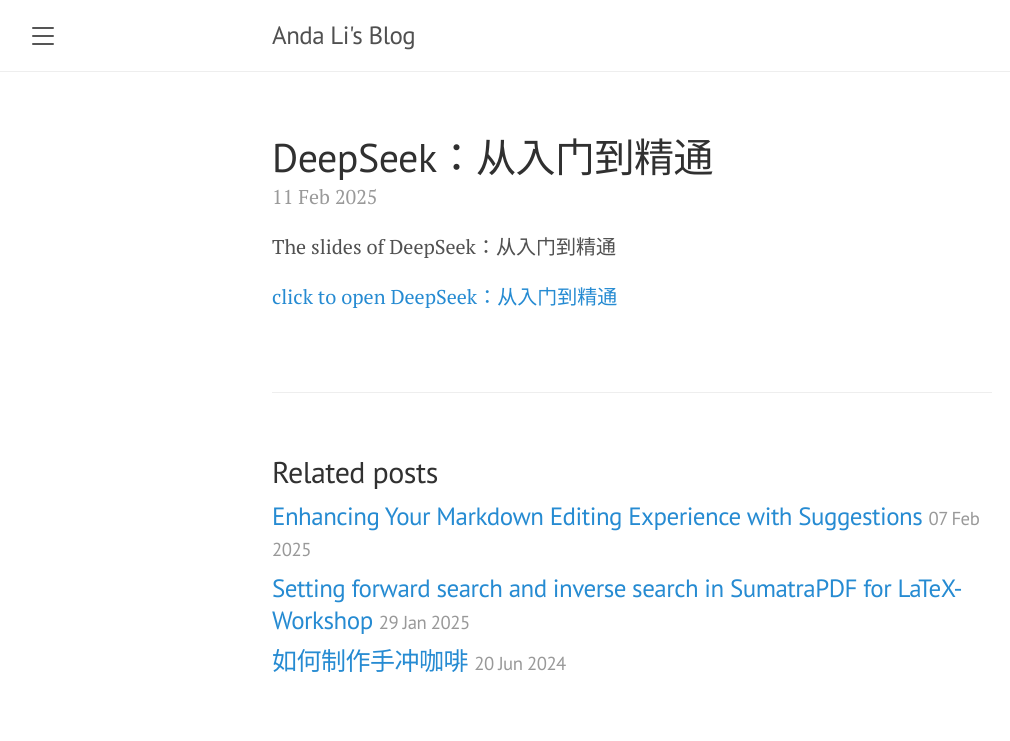
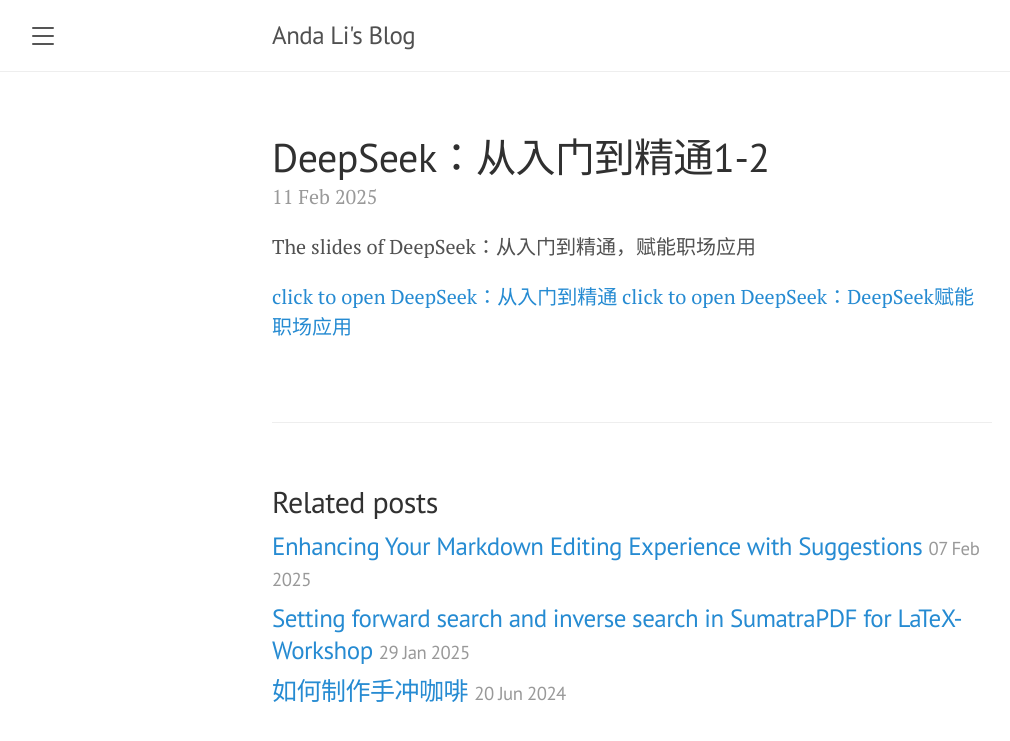
Before and after one commit to andali89/blog, a Jekyll site: the page built from _posts/2025-02-11-deepseek-learning.md, in a window 1280 px wide. Shown: the top 741 px of the page, without its empty margins (8-1018 px from the left). Built offline with Jekyll 4.4.1, drawn with Linux system fonts in a browser that asks for light colours.

Commit message:
update posts

```diff
--- a/_posts/2025-02-11-deepseek-learning.md
+++ b/_posts/2025-02-11-deepseek-learning.md
@@ -1,9 +1,10 @@
 ---
 layout: post
-title: DeepSeek：从入门到精通
+title: DeepSeek：从入门到精通1-2
 ---
 
-The slides of DeepSeek：从入门到精通
+The slides of DeepSeek：从入门到精通，赋能职场应用
 <!-- readmore -->
 
 [click to open DeepSeek：从入门到精通]({{ site.baseurl}}/assets/pdfs/DeepSeek从入门到精通-清华.pdf)
+[click to open DeepSeek：DeepSeek赋能职场应用]({{ site.baseurl}}/assets/pdfs/DeepSeek赋能职场应用-清华.pdf)
```
Also changed, not shown: 1 other file.
